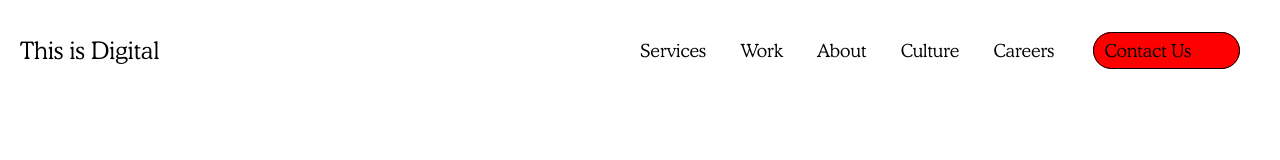
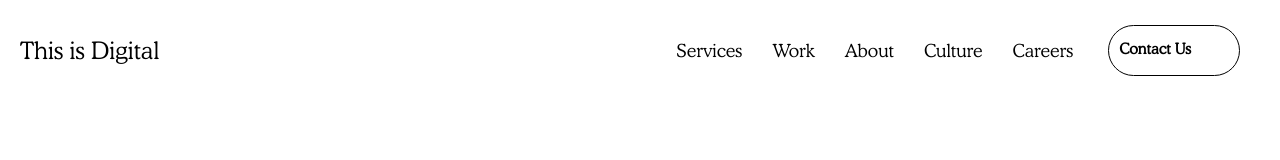
Before and after one commit to amar1795/Modern-UI-UX-websites-, a plain HTML site: page website 2 GSAP/index.html in a window 1280 px wide. Drawn offline with Linux system fonts and the light colour scheme.

Commit message:
transition button color added

```diff
--- a/website 2 GSAP/index.html
+++ b/website 2 GSAP/index.html
@@ -16,7 +16,15 @@
                 <a href="#">About</a>
                 <a href="#">Culture</a>
                 <a href="#">Careers</a>
-                <a href="#">Contact Us</a>
+                <a href="#"><h5>
+                    Contact Us
+                </h5>
+                <div id="green">
+
+                </div>
+
+
+                </a>
 
             </div>
 
--- a/website 2 GSAP/style.css
+++ b/website 2 GSAP/style.css
@@ -38,6 +38,12 @@ nav>h1{
     font-size: 24px;
     font-weight: 100;
 }
+
+nav #part-2{
+    display: flex;
+
+}
+
 nav #part-2 a{
     text-decoration: none;
     color: black;
@@ -46,9 +52,28 @@ nav #part-2 a{
 }
 
 nav #part-2 a:nth-last-child(1){
-    background-color: red;
-    padding: 7px 48px 7px 10px;
+    padding: 14px 48px 0px 10px;
     border-radius: 50px;
     border: 1px solid black;
     margin: 0 20px;
+    position: relative;
+    overflow: hidden;
+    z-index: 9;
 }
+
+
+nav #part-2 a:nth-last-child(1) #green
+{
+    position: absolute;
+    width: 100%;
+    height: 100%;
+    top: 0;
+    left: -100%;
+    transition: left 0.4s ease;
+    background-color: springgreen;
+}
+
+nav #part-2 a:nth-last-child(1):hover #green{
+    left: 0%;
+    z-index: -1;
+}
```
